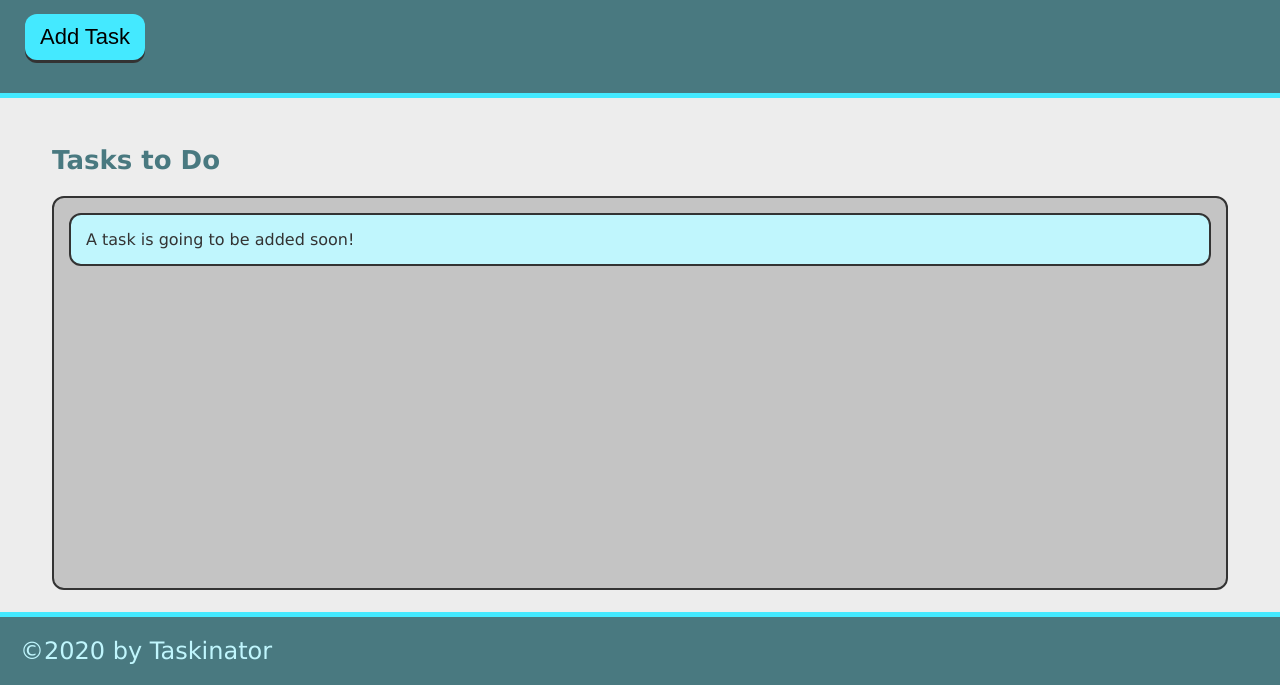
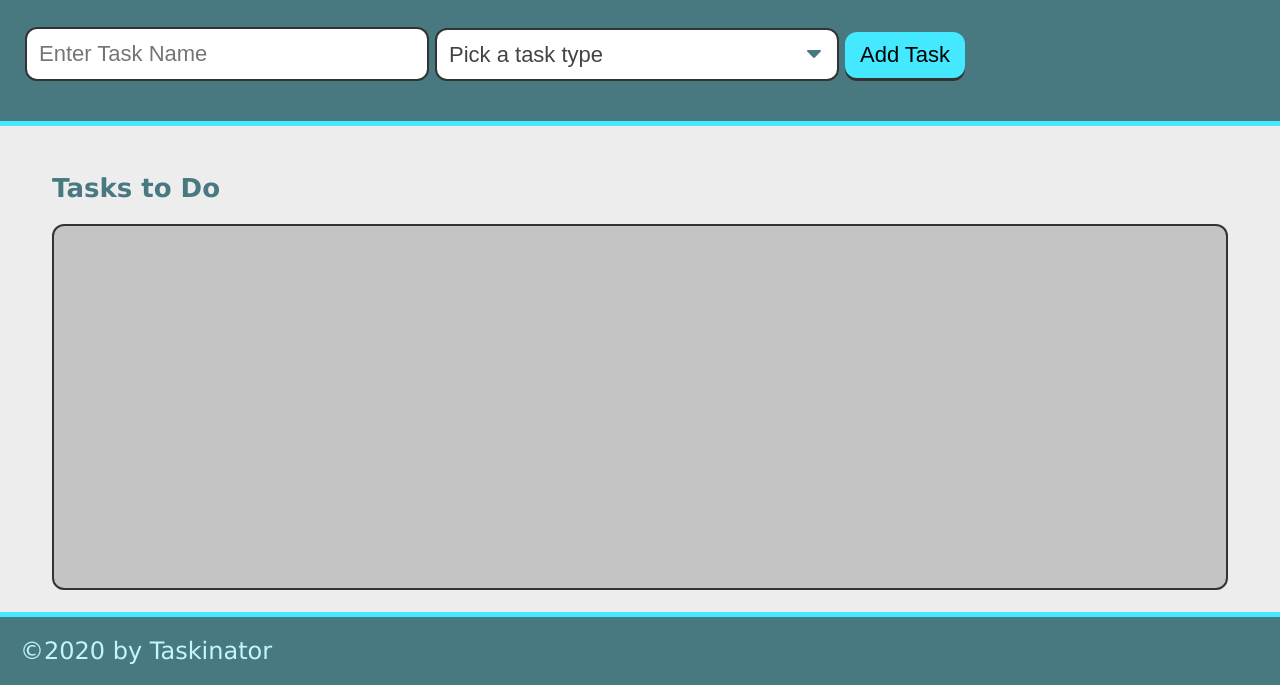
Before and after one commit to wolfgarb/taskinator-pancake, a plain HTML site: page index.html in a window 1280 px wide. Shown: the part 115-800 px from the top of the page. Drawn offline with Linux system fonts and the light colour scheme.

Commit message:
html for form

```diff
--- a/index.html
+++ b/index.html
@@ -11,7 +11,23 @@
     <header>
         <h1 class="page-title">Taskinator</h1>
         <p>Click the button below to ask a new task!</p>
-        <button class="btn" id="save-task">Add Task</button>
+        <form id="task-form">
+            <div class="form-group">
+                <input type="text" name="task-name" placeholder="Enter Task Name" />
+            </div>
+            <div class="form-group">
+                <select name="task-type" class="select-dropdown">
+                    <option value="" disabled selected>Pick a task type</option>
+                    <option value="Chores">Chores</option>
+                    <option value="Errands">Errands</option>
+                    <option value="Class-Work">Class Work</option>
+                    <option value="Upcoming">Upcoming</option>
+                </select>
+            </div>
+            <div class="form-group">
+                <button class="btn" id="save-task" type="submit">Add Task</button>
+            </div>
+        </form>
     </header>
 
     <main class="page-content">
@@ -20,9 +36,7 @@
                 Tasks to Do
             </h2>
             <ul class="task-list" id="tasks-to-do">
-                <li class="task-item">
-                    A task is going to be added soon!
-                </li>
+
             </ul>
         </section>
     </main>
```
